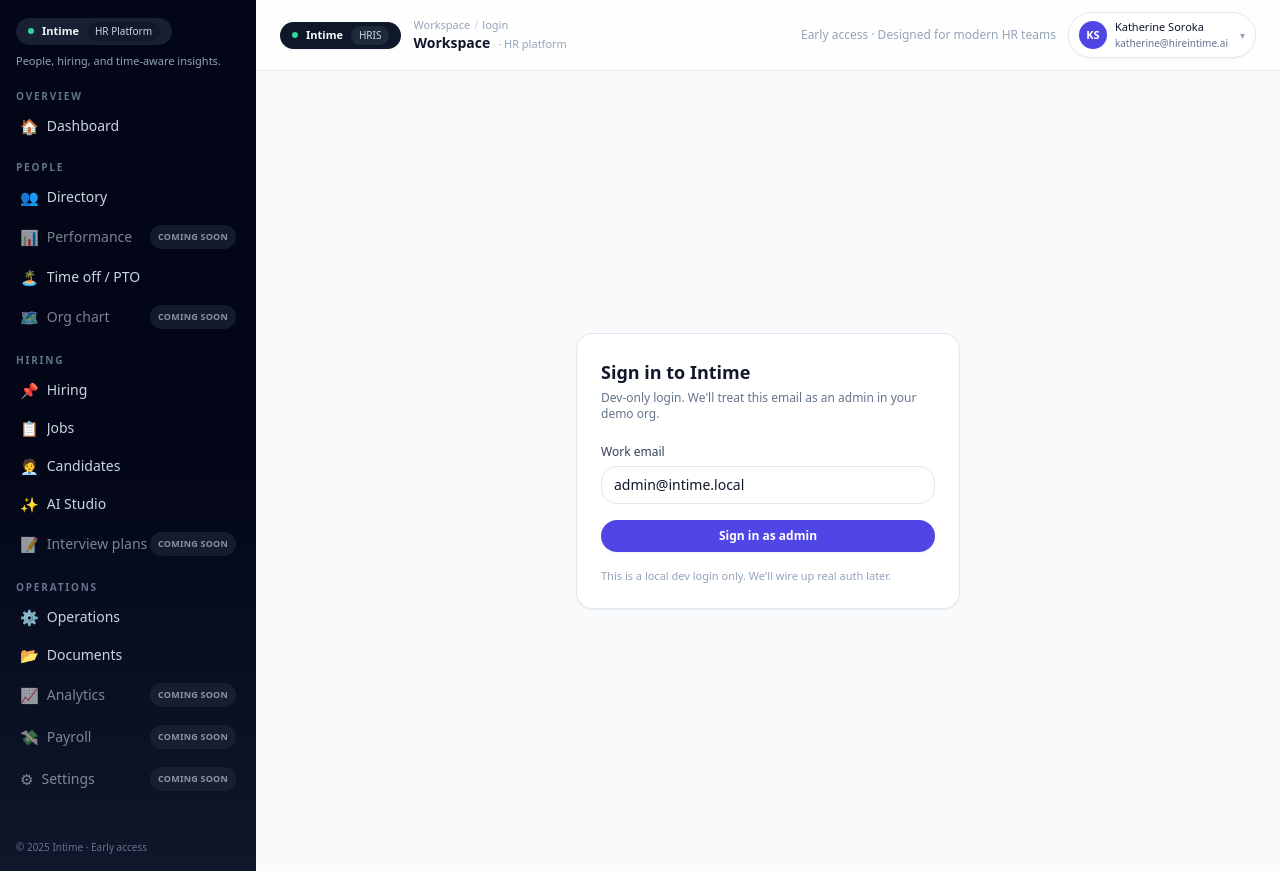
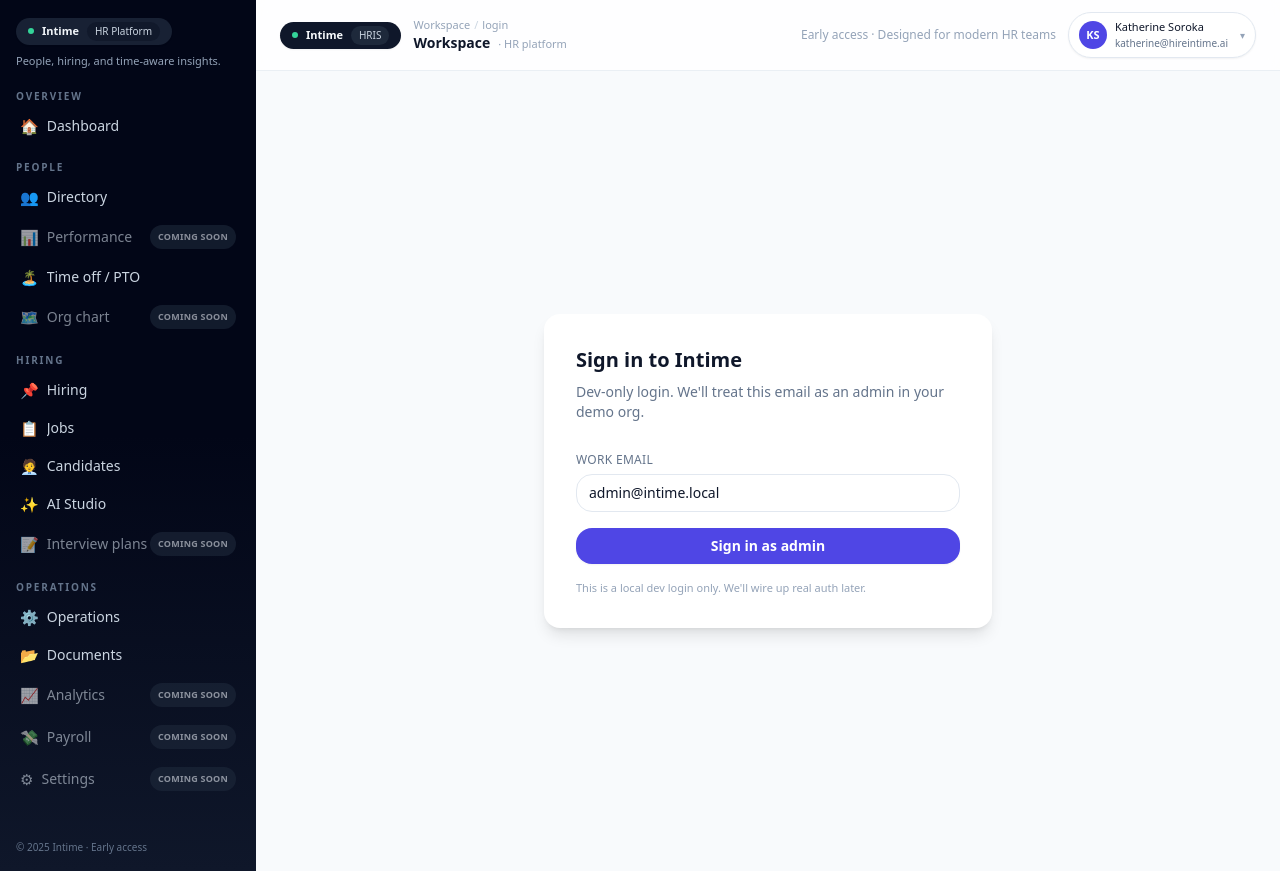
Before and after one commit to katherine-lowen/intime-frontend, a Next.js app: page /login in a window 1280 px wide. Built offline with nearby package versions, Linux system fonts and the light colour scheme; no server answers.

Commit message:
Fix dev login URL and normalize API_URL

```diff
--- a/src/app/login/page.tsx
+++ b/src/app/login/page.tsx
@@ -5,7 +5,9 @@ import { FormEvent, useEffect, useState } from "react";
 import { useRouter } from "next/navigation";
 import { getDevSession } from "@/components/dev-auth-gate";
 
-const API_URL = process.env.NEXT_PUBLIC_API_URL || "http://127.0.0.1:8080";
+const RAW_API_URL = process.env.NEXT_PUBLIC_API_URL || "http://127.0.0.1:8080";
+// Strip any trailing slashes so we never end up with //auth/dev-login
+const API_URL = RAW_API_URL.replace(/\/+$/, "");
 const ORG_ID = process.env.NEXT_PUBLIC_ORG_ID || "demo-org";
 
 export default function LoginPage() {
@@ -14,70 +16,91 @@ export default function LoginPage() {
   const [loading, setLoading] = useState(false);
   const [error, setError] = useState<string | null>(null);
 
-  // If we already have a dev session, skip the login page
+  // If we already have a dev session, go straight to dashboard
   useEffect(() => {
     const session = getDevSession();
-    if (session?.user) {
+    if (session) {
       router.replace("/dashboard");
     }
   }, [router]);
 
   async function handleSubmit(e: FormEvent) {
     e.preventDefault();
+    setError(null);
     setLoading(true);
-    setError(null);
 
     try {
       const res = await fetch(`${API_URL}/auth/dev-login`, {
         method: "POST",
         headers: {
           "Content-Type": "application/json",
-          "X-Org-Id": ORG_ID,
         },
-        body: JSON.stringify({ email }),
+        body: JSON.stringify({
+          email,
+          orgId: ORG_ID,
+        }),
       });
 
       if (!res.ok) {
         throw new Error(`HTTP ${res.status}`);
       }
 
-      const data = await res.json();
+      const data = (await res.json()) as {
+        user?: { id?: string; email?: string | null; name?: string | null };
+        orgId?: string;
+      };
+
+      // Store a simple dev session in localStorage for the dev-auth-gate
+      const session = {
+        email: data.user?.email ?? email,
+        name: data.user?.name ?? email.split("@")[0],
+        orgId: data.orgId ?? ORG_ID,
+        createdAt: new Date().toISOString(),
+      };
 
       if (typeof window !== "undefined") {
-        window.localStorage.setItem("intime_dev_session", JSON.stringify(data));
+        window.localStorage.setItem("intime_dev_session", JSON.stringify(session));
       }
 
       router.push("/dashboard");
-    } catch (e: any) {
-      console.error("Login failed", e);
-      setError(e?.message || "Login failed");
+    } catch (err: any) {
+      console.error("Dev login failed:", err);
+      setError(err?.message ?? "Failed to sign in");
+    } finally {
       setLoading(false);
     }
   }
 
   return (
-    <div className="min-h-screen flex items-center justify-center bg-slate-50">
-      <div className="w-full max-w-sm rounded-2xl border border-slate-200 bg-white p-6 shadow-sm">
-        <h1 className="text-lg font-semibold text-slate-900">Sign in to Intime</h1>
-        <p className="mt-1 text-xs text-slate-500">
+    <div className="flex min-h-screen items-center justify-center bg-slate-50 px-4">
+      <div className="w-full max-w-md rounded-2xl bg-white p-8 shadow-lg">
+        <h1 className="text-xl font-semibold text-slate-900">Sign in to Intime</h1>
+        <p className="mt-2 text-sm text-slate-500">
           Dev-only login. We&apos;ll treat this email as an admin in your demo org.
         </p>
 
-        <form onSubmit={handleSubmit} className="mt-4 space-y-4">
-          {error && (
-            <div className="rounded-md border border-rose-200 bg-rose-50 px-3 py-2 text-xs text-rose-700">
-              {error}
-            </div>
-          )}
+        {error && (
+          <div className="mt-4 rounded-lg border border-red-200 bg-red-50 px-3 py-2 text-xs font-medium text-red-700">
+            {error}
+          </div>
+        )}
 
+        <form onSubmit={handleSubmit} className="mt-6 space-y-4">
           <div className="space-y-1">
-            <label className="text-xs font-medium text-slate-700">Work email</label>
+            <label
+              htmlFor="email"
+              className="text-xs font-medium uppercase tracking-wide text-slate-500"
+            >
+              Work email
+            </label>
             <input
+              id="email"
               type="email"
+              autoComplete="email"
               required
               value={email}
               onChange={(e) => setEmail(e.target.value)}
-              className="w-full rounded-lg border border-slate-200 px-3 py-2 text-sm focus:border-indigo-500 focus:outline-none focus:ring-2 focus:ring-indigo-100"
+              className="w-full rounded-lg border border-slate-200 px-3 py-2 text-sm outline-none ring-0 transition focus:border-indigo-500 focus:ring-1 focus:ring-indigo-500"
               placeholder="you@company.com"
             />
           </div>
@@ -85,7 +108,7 @@ export default function LoginPage() {
           <button
             type="submit"
             disabled={loading}
-            className="w-full rounded-lg bg-indigo-600 px-4 py-2 text-xs font-semibold text-white shadow-sm hover:bg-indigo-700 disabled:cursor-not-allowed disabled:bg-slate-400"
+            className="w-full rounded-lg bg-indigo-600 px-4 py-2 text-sm font-semibold text-white shadow-sm transition hover:bg-indigo-700 disabled:cursor-not-allowed disabled:bg-slate-400"
           >
             {loading ? "Signing in…" : "Sign in as admin"}
           </button>
--- a/src/lib/api.ts
+++ b/src/lib/api.ts
@@ -1,16 +1,32 @@
 // src/lib/api.ts
-const API_URL = process.env.NEXT_PUBLIC_API_URL ?? "http://127.0.0.1:8080";
-const ORG_ID = process.env.NEXT_PUBLIC_ORG_ID ?? "demo-org";
-const API_KEY = process.env.NEXT_PUBLIC_API_KEY ?? "";
+
+// Normalize API_URL so it NEVER ends with a trailing slash
+const RAW_API_URL =
+  process.env.NEXT_PUBLIC_API_URL ?? "http://127.0.0.1:8080";
+
+export const API_URL = RAW_API_URL.replace(/\/+$/, "");
+
+export const ORG_ID = process.env.NEXT_PUBLIC_ORG_ID ?? "demo-org";
+export const API_KEY = process.env.NEXT_PUBLIC_API_KEY ?? "";
 
 console.log("[api.ts] Using API_URL:", API_URL);
-console.log("[api.ts] Using ORG_ID:", ORG_ID ? ORG_ID : "(none)");
+console.log("[api.ts] Using ORG_ID:", ORG_ID || "(none)");
 console.log("[api.ts] Has API_KEY:", API_KEY ? "yes" : "no");
 
 type HttpMethod = "GET" | "POST" | "PATCH" | "DELETE";
 
-async function request<T>(method: HttpMethod, path: string, body?: unknown): Promise<T> {
-  const url = `${API_URL}${path}`;
+// Always joins paths safely → `/jobs` becomes `https://backend/jobs`
+function buildUrl(path: string) {
+  return `${API_URL}${path.startsWith("/") ? path : `/${path}`}`;
+}
+
+async function request<T>(
+  method: HttpMethod,
+  path: string,
+  body?: unknown
+): Promise<T> {
+  const url = buildUrl(path);
+
   try {
     const res = await fetch(url, {
       method,
```
